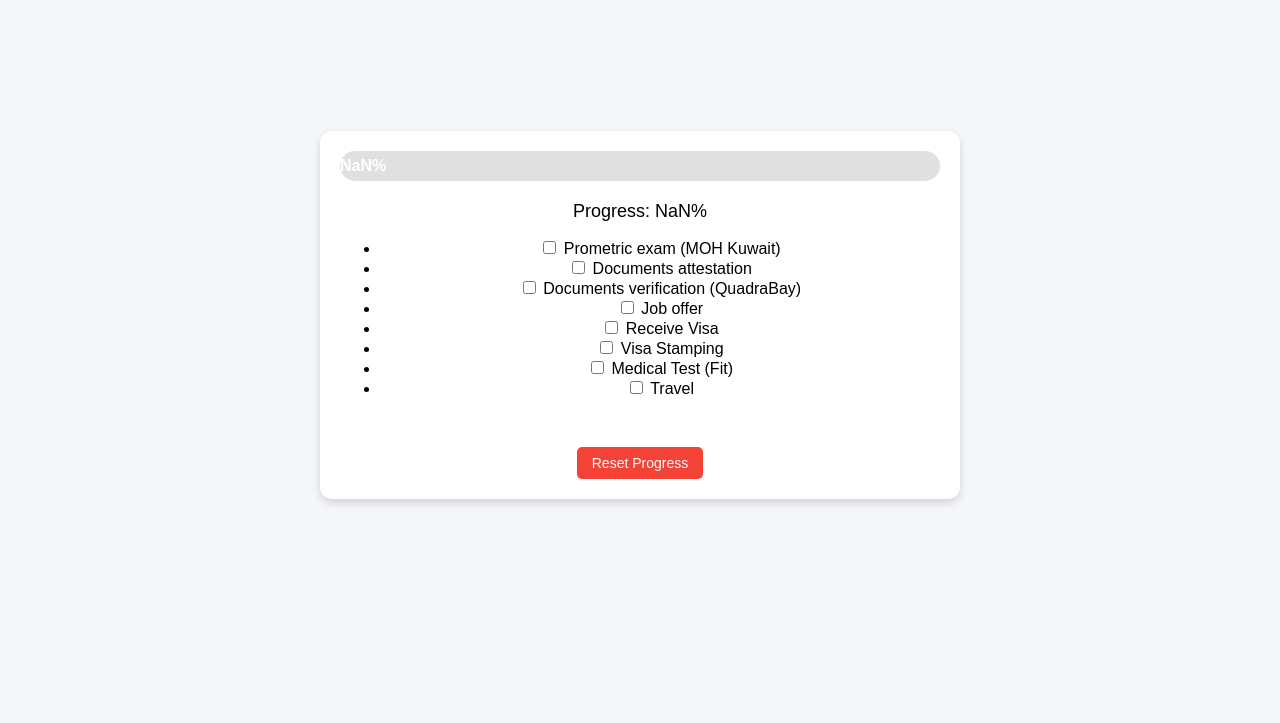
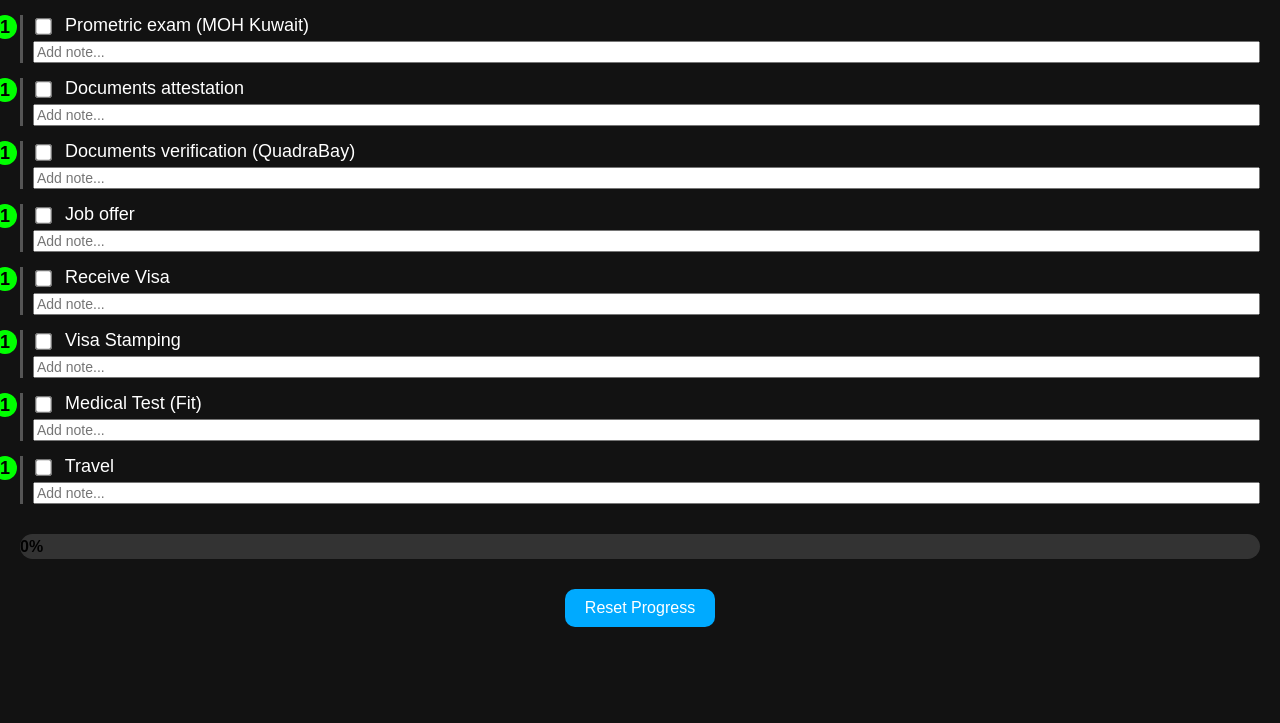
Before and after one commit to soloflyer1/Job-progress-, a plain HTML site: page index.html in a window 1280 px wide. Shown: the part 93-816 px from the top of the page. Drawn offline with nearby package versions, Linux system fonts and the light colour scheme.

Commit message:
Update index.html

```diff
--- a/index.html
+++ b/index.html
@@ -2,229 +2,189 @@
 <html lang="en">
 <head>
 <meta charset="UTF-8">
-  <title>Job Process Progress</title>
+<meta name="viewport" content="width=device-width, initial-scale=1.0">
+<title>Job Progress Tracker</title>
 <style>
   body {
     font-family: Arial, sans-serif;
-      background: #f5f7fa;
+    background-color: #121212;
+    color: #fff;
+    padding: 20px;
+    margin: 0;
+  }
+  h1 {
+    text-align: center;
+    color: #00FF00;
+    margin-bottom: 30px;
+  }
+  ul {
+    list-style: none;
+    padding: 0;
+  }
+  li {
+    margin: 15px 0;
+    font-size: 18px;
     display: flex;
-      justify-content: center;
-      align-items: center;
-      height: 100vh;
+    flex-direction: column;
+    border-left: 3px solid #555;
+    padding-left: 10px;
+    position: relative;
+  }
+  li.completed {
+    border-left: 3px solid #00FF00;
+    color: #b7ffb7;
+  }
+  li::before {
+    content: counter(step);
+    counter-increment: step;
+    position: absolute;
+    left: -30px;
+    top: 0;
+    background-color: #00FF00;
+    color: #000;
+    width: 24px;
+    height: 24px;
+    border-radius: 50%;
+    text-align: center;
+    line-height: 24px;
+    font-weight: bold;
+  }
+  input[type="checkbox"] {
+    margin-right: 10px;
+    transform: scale(1.3);
+    vertical-align: middle;
+  }
+  .note {
+    margin-top: 5px;
+    font-size: 14px;
+    color: #ccc;
+  }
+  #progress-container {
+    width: 100%;
+    background-color: #333;
+    border-radius: 20px;
+    margin: 30px 0;
     overflow: hidden;
   }
-    .container {
-      width: 90%;
-      max-width: 600px;
-      background: #fff;
-      padding: 20px;
-      border-radius: 12px;
-      box-shadow: 0 4px 10px rgba(0,0,0,0.15);
+  #progress-bar {
+    width: 0%;
+    height: 25px;
+    background: linear-gradient(90deg, #00FF00, #00AAFF);
+    border-radius: 20px;
     text-align: center;
-      position: relative;
-      z-index: 1;
+    color: #000;
+    font-weight: bold;
+    line-height: 25px;
+    transition: width 0.5s ease;
   }
-    .progress-container {
-      width: 100%;
-      background: #e0e0e0;
-      border-radius: 20px;
-      overflow: hidden;
-      margin-bottom: 20px;
+  button {
+    display: block;
+    margin: 10px auto 30px;
+    padding: 10px 20px;
+    font-size: 16px;
+    border: none;
+    border-radius: 10px;
+    background-color: #00AAFF;
+    color: #fff;
+    cursor: pointer;
   }
-    .progress-bar {
-      height: 30px;
-      width: 0%;
-      background: linear-gradient(90deg, #4caf50, #81c784);
-      text-align: center;
-      line-height: 30px;
-      color: white;
-      font-weight: bold;
-      transition: width 0.4s ease;
-    }
-    .steps {
-      list-style: none;
-      padding: 0;
-      margin: 0;
-      text-align: left;
-      display: inline-block;
-    }
-    .steps li {
-      margin: 8px 0;
-      font-size: 16px;
-    }
-    .steps input {
-      margin-right: 8px;
-    }
-    .label {
-      margin: 10px 0;
-      font-size: 18px;
-      font-weight: 500;
-    }
-    .reset-btn {
-      margin-top: 15px;
-      padding: 8px 15px;
-      background: #f44336;
-      color: white;
-      border: none;
-      border-radius: 5px;
-      font-size: 14px;
-      cursor: pointer;
-      transition: background 0.3s;
-    }
-    .reset-btn:hover {
-      background: #d32f2f;
-    }
-    .congrats {
-      display: none;
-      margin-top: 20px;
-      font-size: 20px;
-      font-weight: bold;
-      color: #4caf50;
-      animation: pop 0.8s ease;
-    }
-    @keyframes pop {
-      0% { transform: scale(0.5); opacity: 0; }
-      100% { transform: scale(1); opacity: 1; }
-    }
-    canvas {
-      position: fixed;
-      top: 0;
-      left: 0;
-      pointer-events: none;
-      z-index: 0;
+  button:hover {
+    background-color: #0088CC;
   }
 </style>
 </head>
 <body>
-  <canvas id="confetti"></canvas>
-
-  <div class="container">
-    <div class="progress-container">
-      <div class="progress-bar" id="progress-bar">0%</div>
-    </div>
-    <div class="label" id="progress-label">Progress: 0%</div>
+<h1>Job Progress Tracker</h1>
 
 <ul id="steps-list">
-  <li><input type="checkbox"> Prometric exam (MOH Kuwait)</li>
-  <li><input type="checkbox"> Documents attestation</li>
-  <li><input type="checkbox"> Documents verification (QuadraBay)</li>
-  <li><input type="checkbox"> Job offer</li>
-  <li><input type="checkbox"> Receive Visa</li>
-  <li><input type="checkbox"> Visa Stamping</li>
-  <li><input type="checkbox"> Medical Test (Fit)</li>
-  <li><input type="checkbox"> Travel</li>
+  <li><label><input type="checkbox"> Prometric exam (MOH Kuwait)</label>
+    <input type="text" class="note" placeholder="Add note..." /></li>
+  <li><label><input type="checkbox"> Documents attestation</label>
+    <input type="text" class="note" placeholder="Add note..." /></li>
+  <li><label><input type="checkbox"> Documents verification (QuadraBay)</label>
+    <input type="text" class="note" placeholder="Add note..." /></li>
+  <li><label><input type="checkbox"> Job offer</label>
+    <input type="text" class="note" placeholder="Add note..." /></li>
+  <li><label><input type="checkbox"> Receive Visa</label>
+    <input type="text" class="note" placeholder="Add note..." /></li>
+  <li><label><input type="checkbox"> Visa Stamping</label>
+    <input type="text" class="note" placeholder="Add note..." /></li>
+  <li><label><input type="checkbox"> Medical Test (Fit)</label>
+    <input type="text" class="note" placeholder="Add note..." /></li>
+  <li><label><input type="checkbox"> Travel</label>
+    <input type="text" class="note" placeholder="Add note..." /></li>
 </ul>
 
-    <br>
-    <button class="reset-btn" onclick="resetProgress()">Reset Progress</button>
-
-    <div class="congrats" id="congrats">🎉 Congratulations! All steps completed! 🎉</div>
+<div id="progress-container">
+  <div id="progress-bar">0%</div>
 </div>
 
+<button id="reset-btn">Reset Progress</button>
+
+<script src="https://cdn.jsdelivr.net/npm/canvas-confetti@1.6.0/dist/confetti.browser.min.js"></script>
 <script>
-    const checkboxes = document.querySelectorAll('.step');
-    const bar = document.getElementById("progress-bar");
-    const label = document.getElementById("progress-label");
-    const congrats = document.getElementById("congrats");
+const checkboxes = document.querySelectorAll('#steps-list input[type="checkbox"]');
+const notes = document.querySelectorAll('.note');
+const progressBar = document.getElementById('progress-bar');
+const listItems = document.querySelectorAll('#steps-list li');
+const resetBtn = document.getElementById('reset-btn');
 
 function updateProgress() {
   const total = checkboxes.length;
-      const completed = document.querySelectorAll('.step:checked').length;
-      const percent = Math.round((completed / total) * 100);
+  let checked = 0;
+  checkboxes.forEach((cb, i) => {
+    if(cb.checked) {
+      checked++;
+      listItems[i].classList.add('completed');
+    } else {
+      listItems[i].classList.remove('completed');
+    }
+  });
+  const percent = Math.round((checked / total) * 100);
+  progressBar.style.width = percent + '%';
+  progressBar.textContent = percent + '%';
 
-      bar.style.width = percent + "%";
-      bar.textContent = percent + "%";
-      label.textContent = "Progress: " + percent + "%";
-
-      // Save checked states
-      const states = [];
-      checkboxes.forEach(cb => states.push(cb.checked));
-      localStorage.setItem("jobProgress", JSON.stringify(states));
-
-      // Show/hide congratulations + confetti
-      if (percent === 100) {
-        congrats.style.display = "block";
-        startConfetti();
-      } else {
-        congrats.style.display = "none";
-        stopConfetti();
+  if ([50,75,100].includes(percent)) {
+    confetti({
+      particleCount: 100,
+      spread: 70,
+      origin: { y: 0.6 }
+    });
   }
 }
 
-    function resetProgress() {
-      checkboxes.forEach(cb => cb.checked = false);
-      localStorage.removeItem("jobProgress");
+// Load saved state
+checkboxes.forEach((cb, i) => {
+  const saved = localStorage.getItem('step-' + i);
+  if (saved === 'true') cb.checked = true;
+  cb.addEventListener('change', () => {
+    localStorage.setItem('step-' + i, cb.checked);
     updateProgress();
-    }
+  });
+});
 
-    // Load saved state
-    window.onload = function() {
-      const savedStates = JSON.parse(localStorage.getItem("jobProgress"));
-      if (savedStates) {
-        checkboxes.forEach((cb, i) => cb.checked = savedStates[i]);
-      }
+// Load notes
+notes.forEach((note, i) => {
+  const savedNote = localStorage.getItem('note-' + i);
+  if(savedNote) note.value = savedNote;
+  note.addEventListener('input', () => {
+    localStorage.setItem('note-' + i, note.value);
+  });
+});
+
+resetBtn.addEventListener('click', () => {
+  checkboxes.forEach((cb,i) => {
+    cb.checked = false;
+    localStorage.setItem('step-' + i, false);
+    notes[i].value = '';
+    localStorage.setItem('note-' + i, '');
+    listItems[i].classList.remove('completed');
+  });
   updateProgress();
-    }
+});
 
-    checkboxes.forEach(cb => cb.addEventListener('change', updateProgress));
+updateProgress();
+</script>
 
-    // 🎉 Confetti Animation
-    const confettiCanvas = document.getElementById('confetti');
-    const ctx = confettiCanvas.getContext('2d');
-    let confettiPieces = [];
-    let animationFrame;
-
-    function resizeCanvas() {
-      confettiCanvas.width = window.innerWidth;
-      confettiCanvas.height = window.innerHeight;
-    }
-    window.addEventListener('resize', resizeCanvas);
-    resizeCanvas();
-
-    function ConfettiPiece() {
-      this.x = Math.random() * confettiCanvas.width;
-      this.y = Math.random() * confettiCanvas.height - confettiCanvas.height;
-      this.size = Math.random() * 8 + 5;
-      this.color = `hsl(${Math.random() * 360}, 100%, 50%)`;
-      this.speed = Math.random() * 3 + 2;
-      this.angle = Math.random() * 360;
-      this.spin = Math.random() * 0.1 - 0.05;
-
-      this.update = () => {
-        this.y += this.speed;
-        this.angle += this.spin;
-        if (this.y > confettiCanvas.height) {
-          this.y = -10;
-          this.x = Math.random() * confettiCanvas.width;
-        }
-      };
-
-      this.draw = () => {
-        ctx.save();
-        ctx.translate(this.x, this.y);
-        ctx.rotate(this.angle);
-        ctx.fillStyle = this.color;
-        ctx.fillRect(-this.size / 2, -this.size / 2, this.size, this.size);
-        ctx.restore();
-      };
-    }
-
-    function startConfetti() {
-      confettiPieces = Array.from({ length: 150 }, () => new ConfettiPiece());
-      (function animate() {
-        ctx.clearRect(0, 0, confettiCanvas.width, confettiCanvas.height);
-        confettiPieces.forEach(p => {
-          p.update();
-          p.draw();
-        });
-        animationFrame = requestAnimationFrame(animate);
-      })();
-    }
-
-    function stopConfetti() {
-      cancelAnimationFrame(animationFrame);
-      ctx.clearRect(0, 0, confettiCanvas.width, confettiCanvas.height);
-    }
-  </script>
 </body>
 </html>
```
Lines whose indentation alone changed are shown as unchanged.
